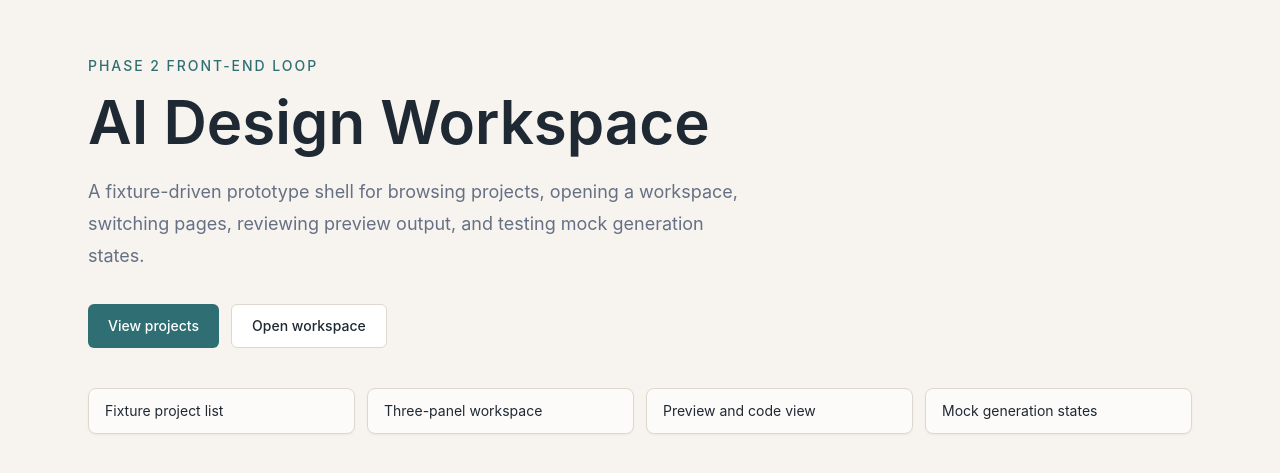
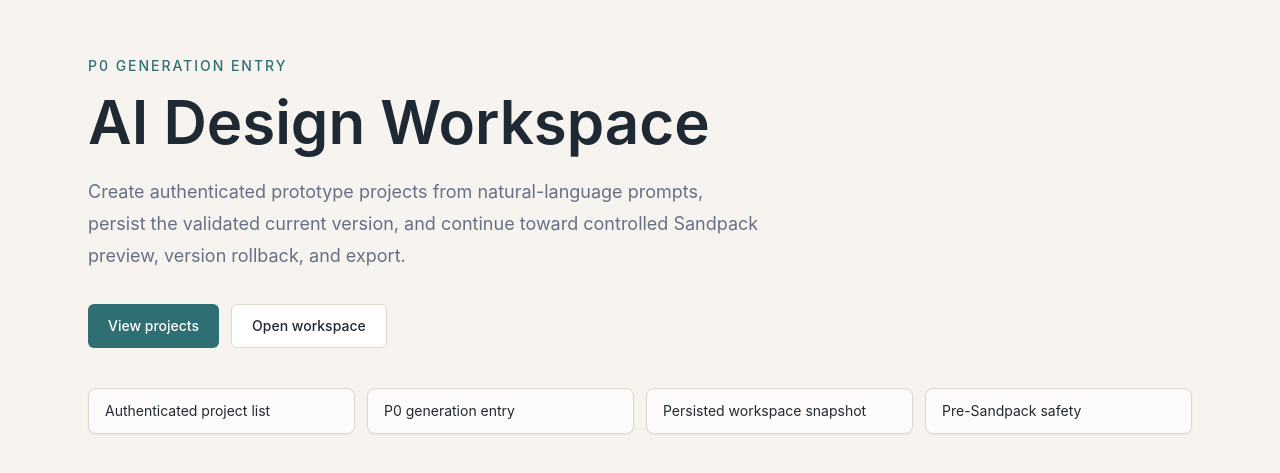
Before and after one commit to GUANXIPENG/claude-design, a Next.js app: page / in a window 1280 px wide. Shown: the part 155-628 px from the top of the page. Built offline with nearby package versions, Linux system fonts and the light colour scheme.

Commit message:
feat: update homepage current stage copy

```diff
--- a/src/app/page.tsx
+++ b/src/app/page.tsx
@@ -1,10 +1,10 @@
 import Link from "next/link";
 
 const phaseItems = [
-  "Fixture project list",
-  "Three-panel workspace",
-  "Preview and code view",
-  "Mock generation states"
+  "Authenticated project list",
+  "P0 generation entry",
+  "Persisted workspace snapshot",
+  "Pre-Sandpack safety"
 ];
 
 export default function HomePage() {
@@ -12,15 +12,15 @@ export default function HomePage() {
     <main className="min-h-screen bg-canvas text-ink">
       <section className="mx-auto flex min-h-screen w-full max-w-6xl flex-col justify-center px-6 py-12">
         <p className="mb-4 text-sm font-medium uppercase tracking-[0.14em] text-accent">
-          Phase 2 front-end loop
+          P0 generation entry
         </p>
         <h1 className="max-w-3xl text-4xl font-semibold leading-tight sm:text-6xl">
           AI Design Workspace
         </h1>
         <p className="mt-6 max-w-2xl text-lg leading-8 text-muted">
-          A fixture-driven prototype shell for browsing projects, opening a
-          workspace, switching pages, reviewing preview output, and testing mock
-          generation states.
+          Create authenticated prototype projects from natural-language prompts,
+          persist the validated current version, and continue toward controlled
+          Sandpack preview, version rollback, and export.
         </p>
         <div className="mt-8 flex flex-wrap gap-3">
           <Link
```
